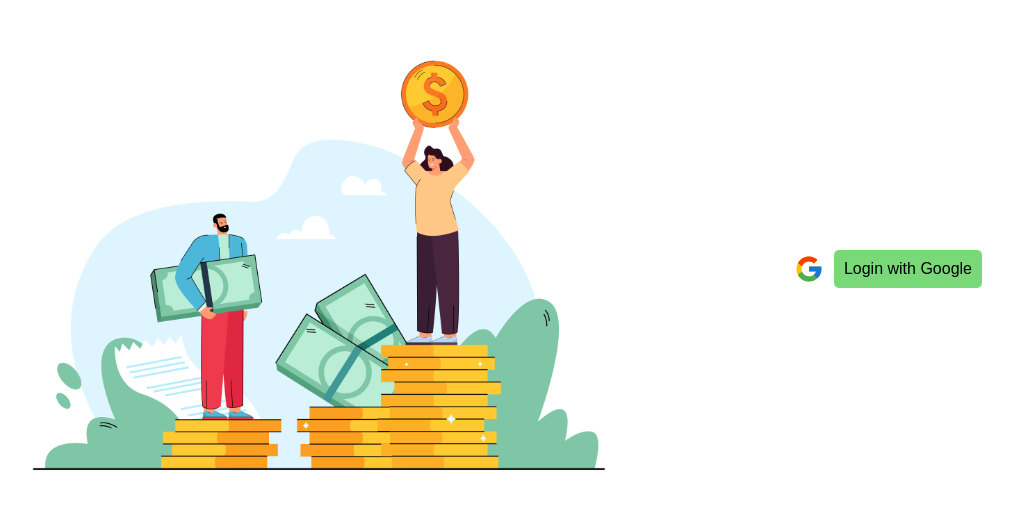
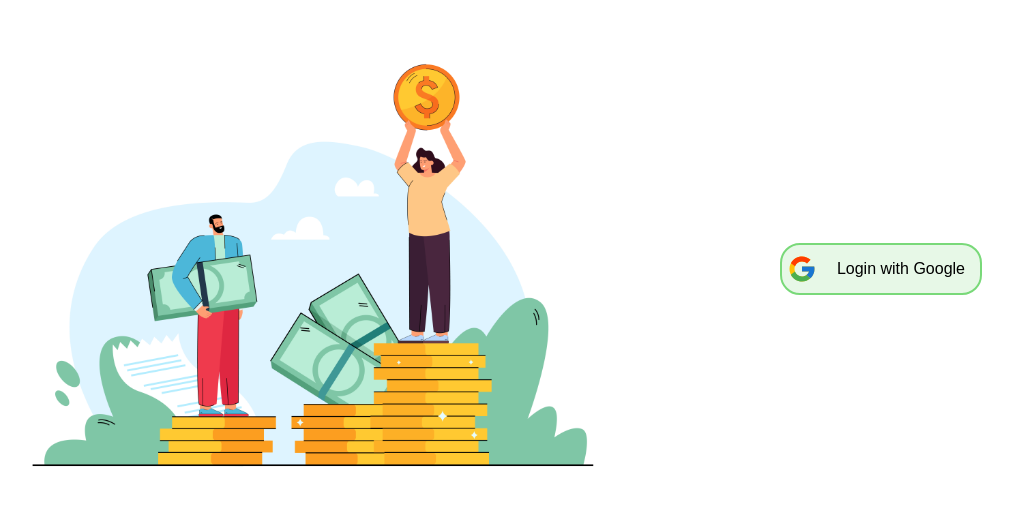
Before and after one commit to Govindsharma123/TrackYourExpenses, a React (Create React App) app: page / in a window 1280 px wide. Shown: the part 141-650 px from the top of the page, without its empty margins (48-1061 px from the left). Built offline with nearby package versions, Linux system fonts and the light colour scheme.

Commit message:
code committed to login page

```diff
--- a/src/components/Login.jsx
+++ b/src/components/Login.jsx
@@ -50,6 +50,10 @@ const Login = () => {
             alignItems: "center",
             gap: "10px",
             marginTop: "20px",
+            border:'2px solid #79d979',
+            padding:'5px',
+            borderRadius:'20px',
+            backgroundColor:'#79d9792e'
           }}
         >
           <FcGoogle size={"30px"} />
@@ -61,7 +65,9 @@ const Login = () => {
               cursor: "pointer",
               border: "none",
               borderRadius: "5px",
-              backgroundColor: "#79d979",
+              // backgroundColor: "#79d979",
+              backgroundColor: "transparent",
+
             }}
           >
             Login with Google
```
